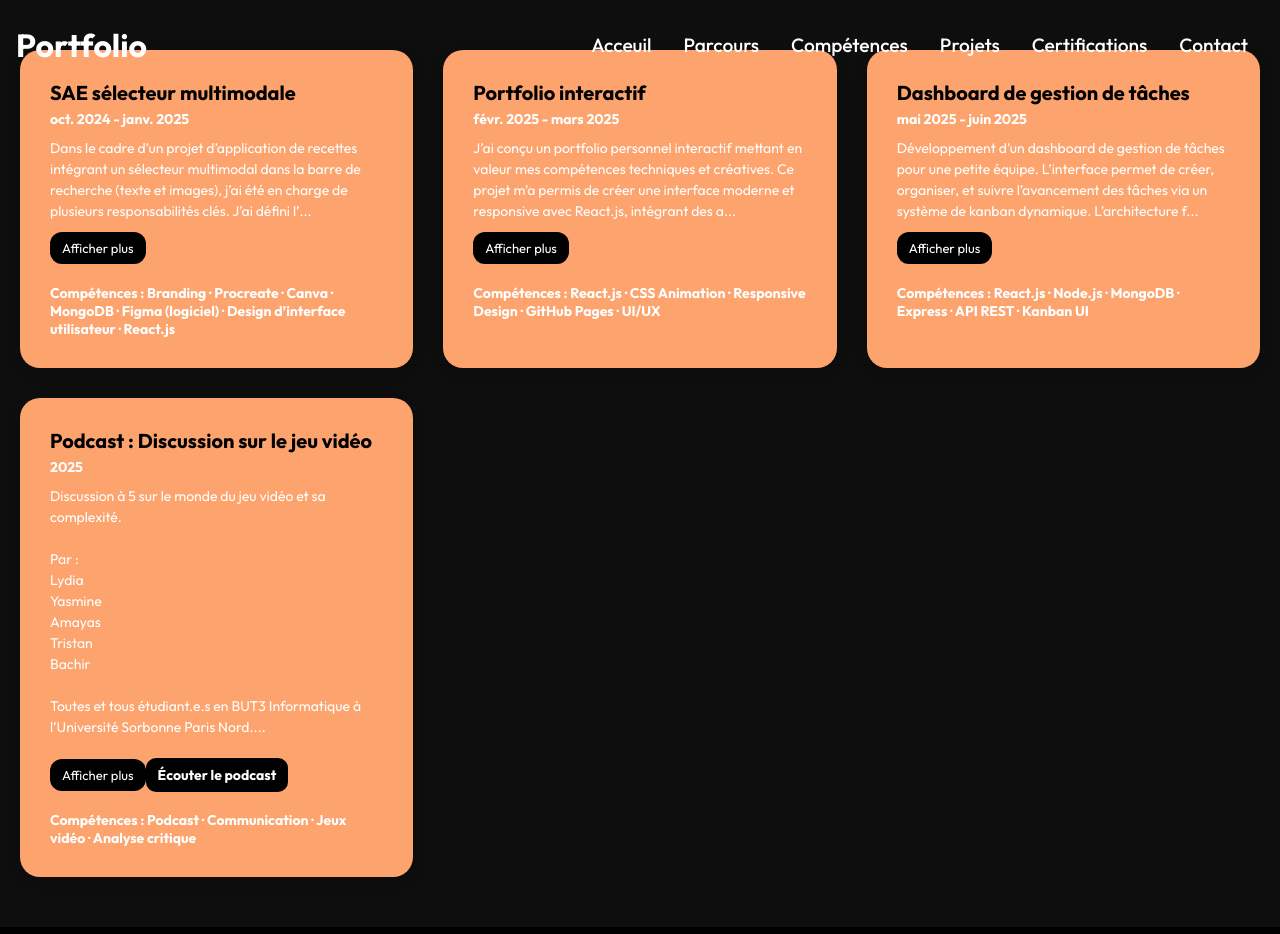
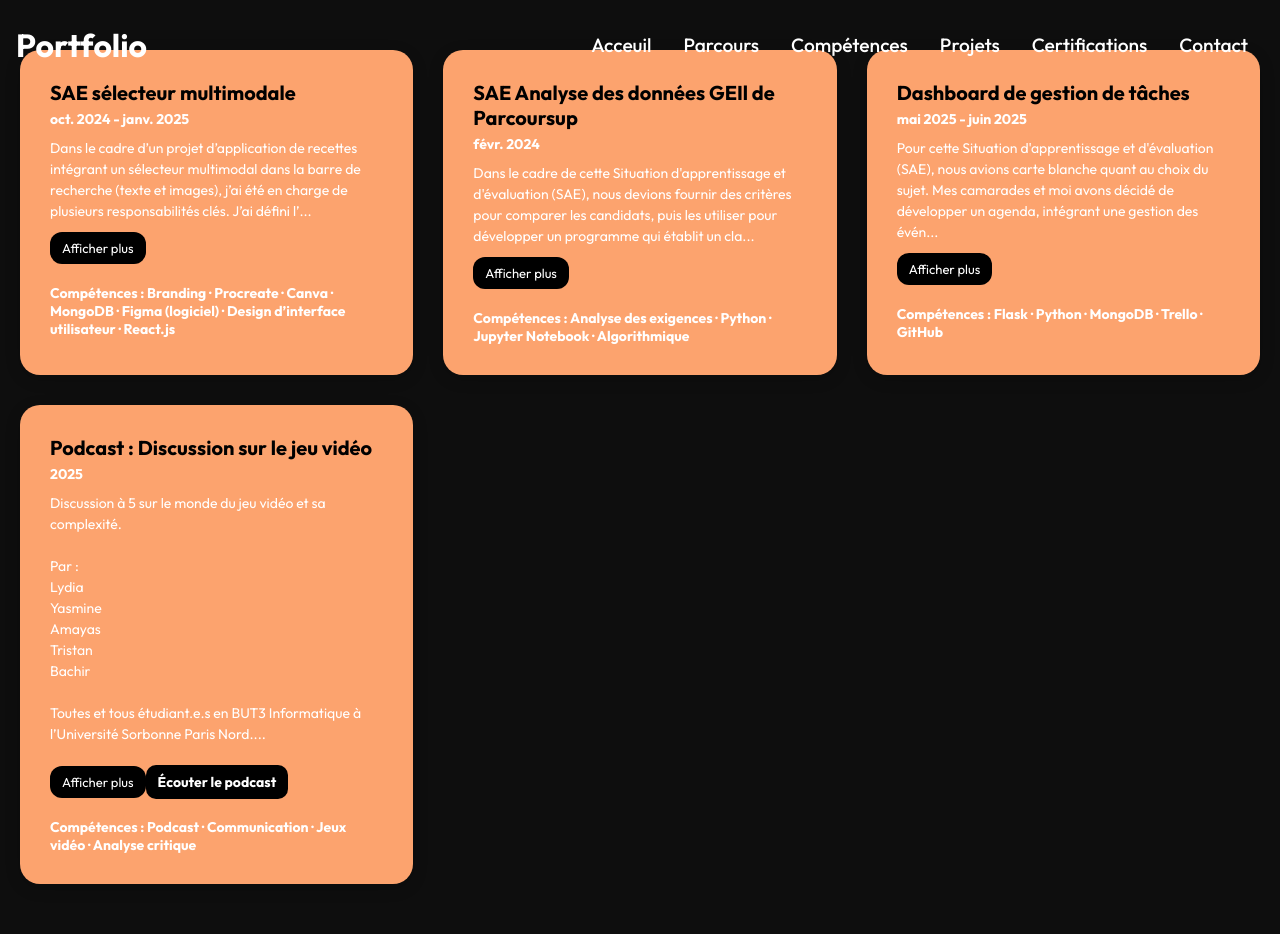
Before and after one commit to Sabralg/portfolio, a React (Create React App) app: page /#/projets in a window 1280 px wide. Built offline with nearby package versions, Linux system fonts and the light colour scheme; a web font is replaced by a local one.

Commit message:
feat projet

```diff
--- a/src/components/Projects.jsx
+++ b/src/components/Projects.jsx
@@ -17,29 +17,23 @@ const projects = [
     ],
   },
   {
-    title: "Portfolio interactif",
-    date: "févr. 2025 - mars 2025",
-    description: `J’ai conçu un portfolio personnel interactif mettant en valeur mes compétences techniques et créatives. Ce projet m’a permis de créer une interface moderne et responsive avec React.js, intégrant des animations CSS, une navigation fluide, et un design minimaliste. L’objectif était de refléter ma personnalité tout en facilitant la présentation de mes projets, de manière claire et intuitive.`,
+    title: "SAE Analyse des données GEIl de Parcoursup",
+    date: "févr. 2024",
+    description: `Dans le cadre de cette Situation d'apprentissage et d'évaluation (SAE), nous devions fournir des critères pour comparer les candidats, puis les utiliser pour développer un programme qui établit un classement.
+Pour mener à bien ce projet, nous avons gardé en tête un principe que notre professeur en système informatique décisionnel nous a enseigné : l'importance fondamentale de comprendre les données que l'on manipule.`,
     competences: [
-      "React.js",
-      "CSS Animation",
-      "Responsive Design",
-      "GitHub Pages",
-      "UI/UX",
+      "Analyse des exigences",
+      "Python",
+      "Jupyter Notebook",
+      "Algorithmique",
     ],
   },
   {
     title: "Dashboard de gestion de tâches",
     date: "mai 2025 - juin 2025",
-    description: `Développement d’un dashboard de gestion de tâches pour une petite équipe. L’interface permet de créer, organiser, et suivre l’avancement des tâches via un système de kanban dynamique. L’architecture front-back repose sur React.js, Node.js et MongoDB. J’ai été responsable de l’intégration front-end, des requêtes API, ainsi que du déploiement du projet.`,
-    competences: [
-      "React.js",
-      "Node.js",
-      "MongoDB",
-      "Express",
-      "API REST",
-      "Kanban UI",
-    ],
+    description: `Pour cette Situation d'apprentissage et d'évaluation
+(SAE), nous avions carte blanche quant au choix du sujet. Mes camarades et moi avons décidé de développer un agenda, intégrant une gestion des événements. L’interface permet de créer, modifier, et suprimer des tâches. `,
+    competences: ["Flask", "Python", "MongoDB", "Trello", "GitHub"],
   },
   {
     title: "Podcast : Discussion sur le jeu vidéo",
```
